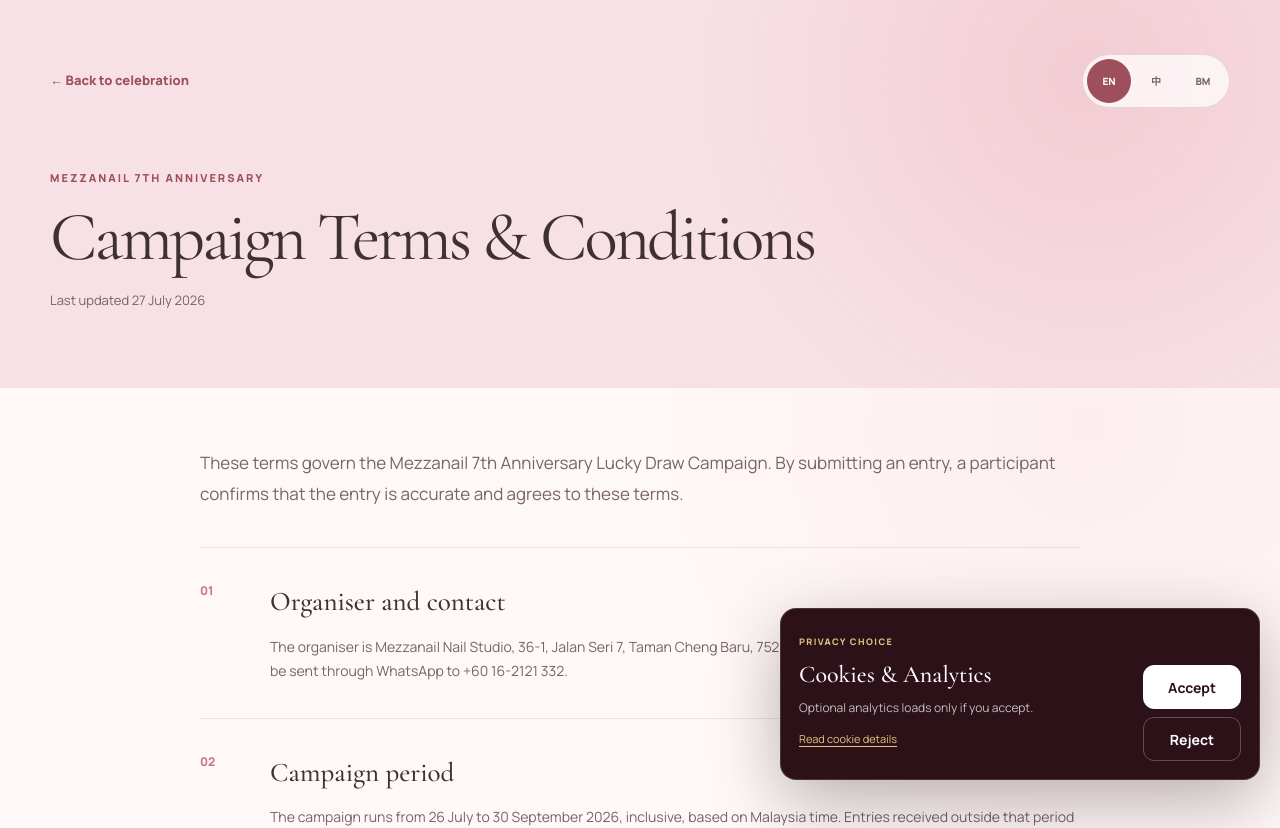
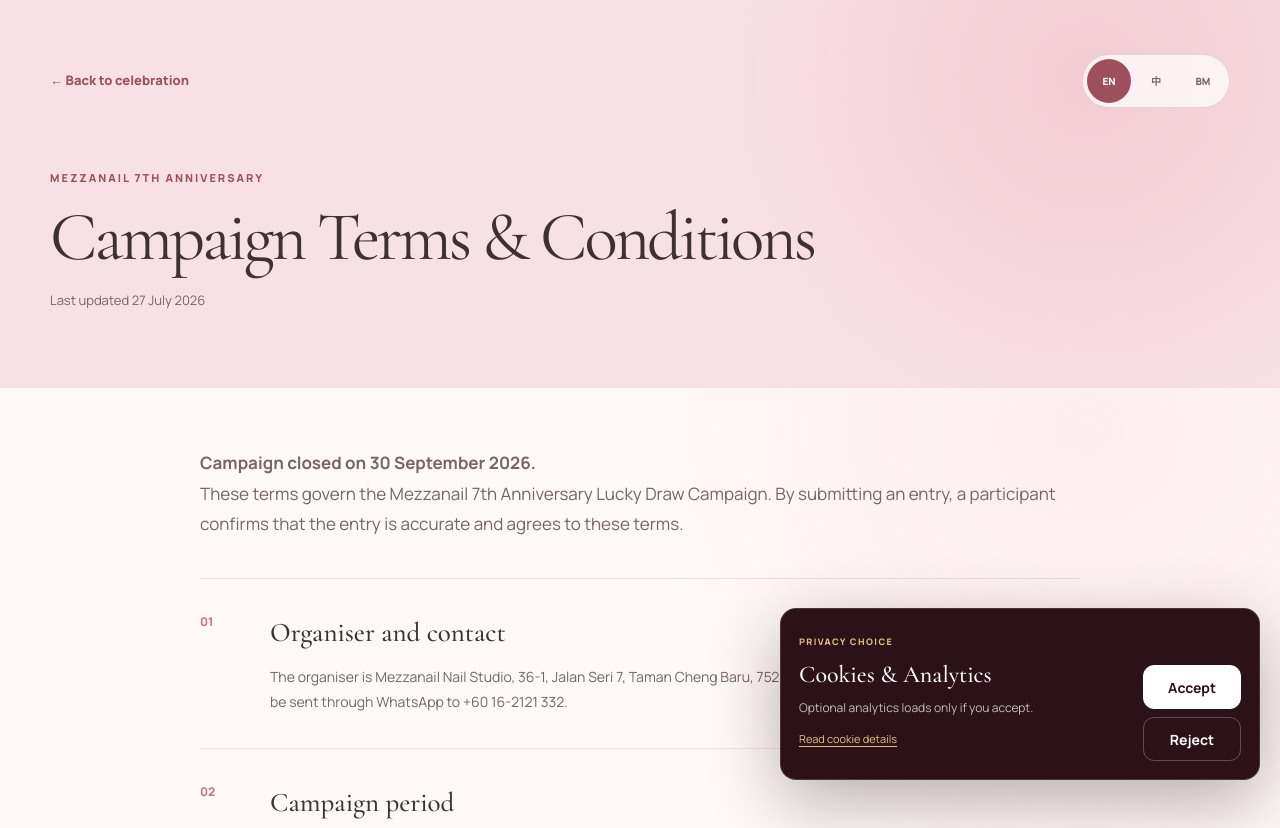
Before and after one commit to waynecz1919/Mezzanail, a Next.js app: page /promotion/terms in a window 1280 px wide. Shown: the top 828 px of the page. Built offline with nearby package versions, Linux system fonts and the light colour scheme.

Commit message:
fix: mark campaign closed in promotion terms

```diff
--- a/app/promotion/terms/page.tsx
+++ b/app/promotion/terms/page.tsx
@@ -5,6 +5,7 @@
   type PromotionLanguage,
 } from "@/lib/promotion/campaign-config";
 import {
+  campaignClosedNotice,
   promotionLanguageLabels,
   promotionLanguageShortLabels,
   termsCopy,
@@ -72,6 +73,9 @@
         </div>
       </header>
       <div className="promotion-shell promotion-terms-content">
+        <p className="promotion-terms-intro">
+          <strong>{campaignClosedNotice[language]}</strong>
+        </p>
         <p className="promotion-terms-intro">{copy.intro}</p>
         {copy.sections.map((section, index) => (
           <section key={section.title}>
```
